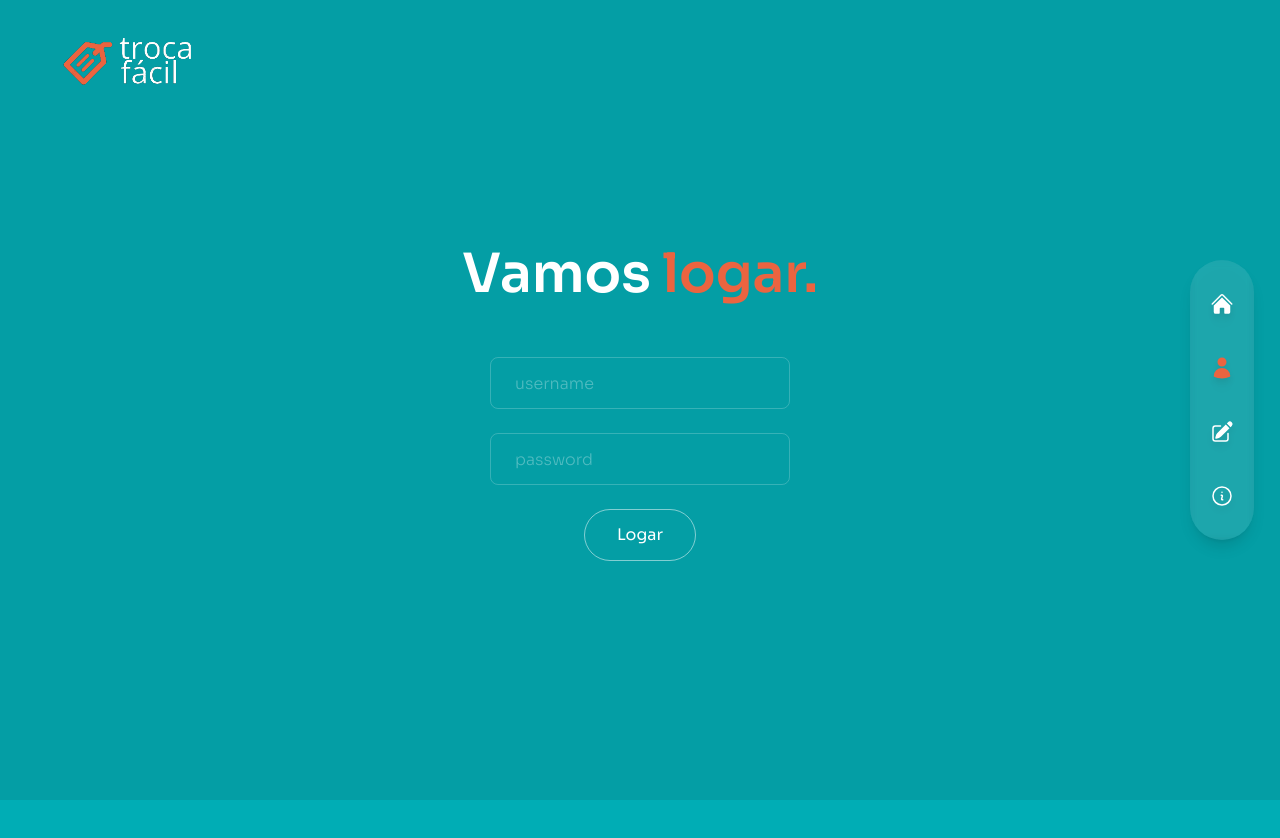
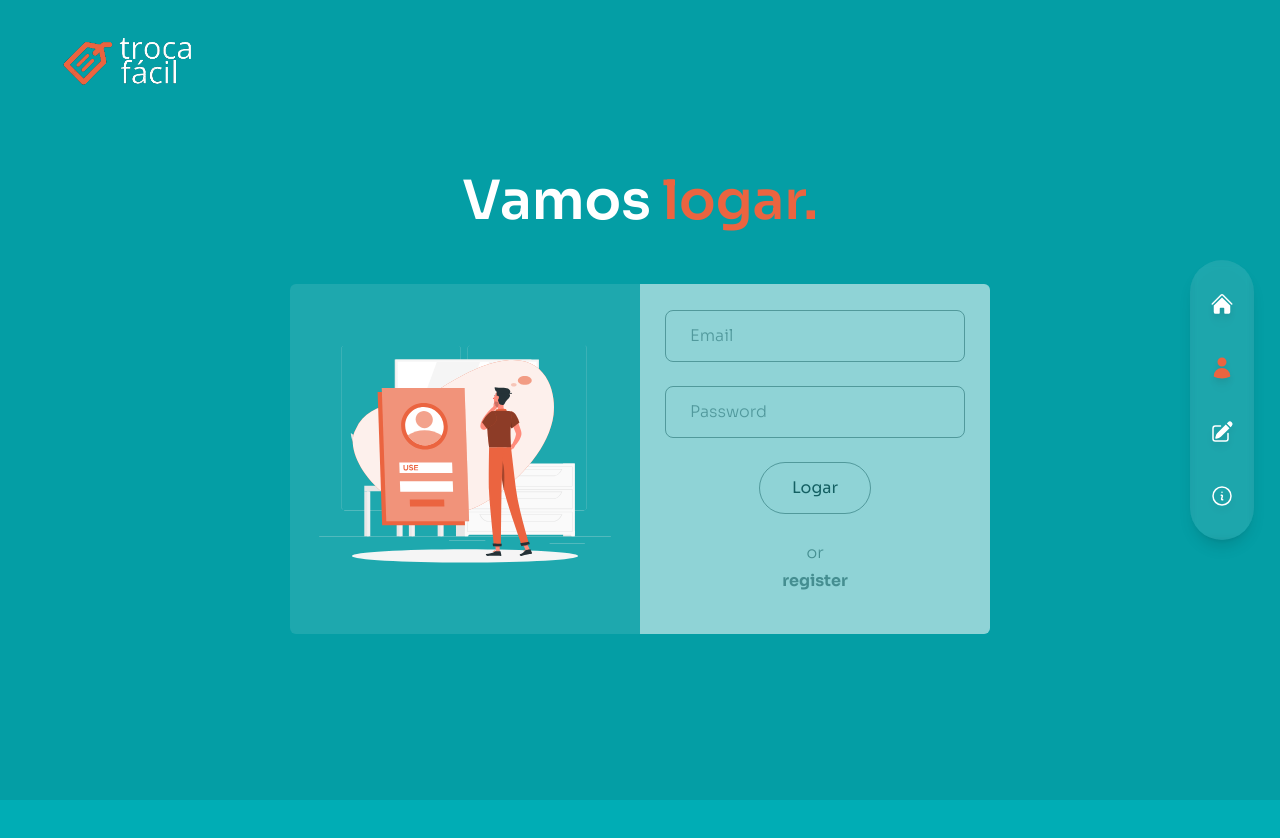
Before and after one commit to MatheusLTrindade/ProjetoIntegrador4-Frontend, a Next.js app: page /login in a window 1280 px wide. Shown: the top 838 px of the page. Built offline with nearby package versions, Linux system fonts and the light colour scheme.

Commit message:
adding lottie and POST request

```diff
--- a/src/app/login/page.jsx
+++ b/src/app/login/page.jsx
@@ -1,4 +1,17 @@
 'use client'
+
+// lottie
+import Lottie from 'lottie-react';
+import animationData from '../../../public/login.json'
+
+// next link
+import Link from 'next/link';
+
+// react
+import React, { useState } from 'react';
+
+// axios
+import axios from 'axios';
 
 // icons
 import { BsArrowRight } from 'react-icons/bs';
@@ -19,6 +32,34 @@ export const metadata = {
 }
 
 export default function Login(params) {
+
+  const [formData, setFormData] = useState({
+      email: '',
+      password: '',
+  });
+
+  const handleSubmit = async (event) => {
+    event.preventDefault();
+
+    try {
+      // Faz a requisição POST usando Axios
+      const response = await axios.post('http://localhost:8050/auth/login', formData);
+
+      // Lida com a resposta da API aqui (por exemplo, atualizando o estado do componente)
+      console.log('Resposta da API:', response.data);
+    } catch (error) {
+      // Lida com erros da requisição aqui
+      alert("Usuário ou senha inválido")
+      console.error('Erro ao enviar requisição:', error);
+    }
+  };
+
+  const handleInputChange = (event) => {
+    // Atualiza o estado do formulário quando os campos são alterados
+    const { name, value } = event.target;
+    setFormData({ ...formData, [name]: value });
+  };
+
   return (
     <main className='h-[100vh] bg-primary/20'>
       <div
@@ -38,14 +79,19 @@ export default function Login(params) {
           >
             Vamos <span className='text-accent'>logar.</span>
           </motion.h1>
+          <div className='flex w-full max-w-[700px] bg-white/10 rounded-md'>
+            <div className='flex flex-col w-full max-w-[700px]'>
+              <Lottie animationData={animationData} />
+            </div>
+            <div className='flex flex-col w-full max-w-[700px] bg-white/50 rounded-r-md'>
               {/* form */}
               <motion.form
                 variants={ fadeIn('up', 0.4) }
                 initial='hidden'
                 animate='show'
                 exit='hidden'
-            action=''
                 className='flex-1 flex flex-col items-center justify-center gap-6 w-full mx-auto'
+                onSubmit={handleSubmit}
                 >
                 {/* input group */}
                 <div className='flex flex-col gap-6 w-[300px]'>
@@ -55,23 +101,35 @@ export default function Login(params) {
                     animate='show'
                     exit='hidden'
                     action=''
-                type='text' name='username' placeholder='username' className='input'/>
+                    type='text'
+                    name='email'
+                    placeholder='Email'
+                    className='input text-black border-primary/50 placeholder:text-primary/50'
+                    value={formData.email}
+                    onChange={handleInputChange}/>
                   <motion.input
                     variants={ fadeIn('left', 0.6) }
                     initial='hidden'
                     animate='show'
                     exit='hidden'
                     action=''
-                type='password' name='password' placeholder='password' className='input'/>
+                    type='password'
+                    name='password'
+                    placeholder='Password'
+                    className='input text-black border-primary/50 placeholder:text-primary/50'
+                    value={formData.password}
+                    onChange={handleInputChange}/>
                 </div>
-            <button className='
-              btn rounded-full border border-white/50 max-w-[120px] px-8
+                <button
+                  type="submit"
+                  className='
+                  btn rounded-full border border-primary/50 max-w-[120px] px-8
                   transition-all delay-300 flex items-center justify-center
                   overflow-hidden hover:border-accent hover:border-2 group'
                   >
                   <span className='
                     group-hover:-translate-y-[120%] group-hover:opacity-0
-                transition-all delay-200 duration-200'
+                    transition-all delay-200 duration-200 text-primary'
                     >
                     Logar
                   </span>
@@ -83,6 +141,12 @@ export default function Login(params) {
                     />
                 </button>
               </motion.form>
+              <div className='flex flex-col mb-10 items-center justify-center text-center w-full max-w-[700px] '>
+                <p className='text-primary/60'>or</p>
+                <Link href={'/register'} className='hover:text-accent font-bold text-primary/60'>register</Link>
+              </div>
+            </div>
+          </div>
         </div>
       </div>
     </main>
```
Lines whose indentation alone changed are shown as unchanged.
